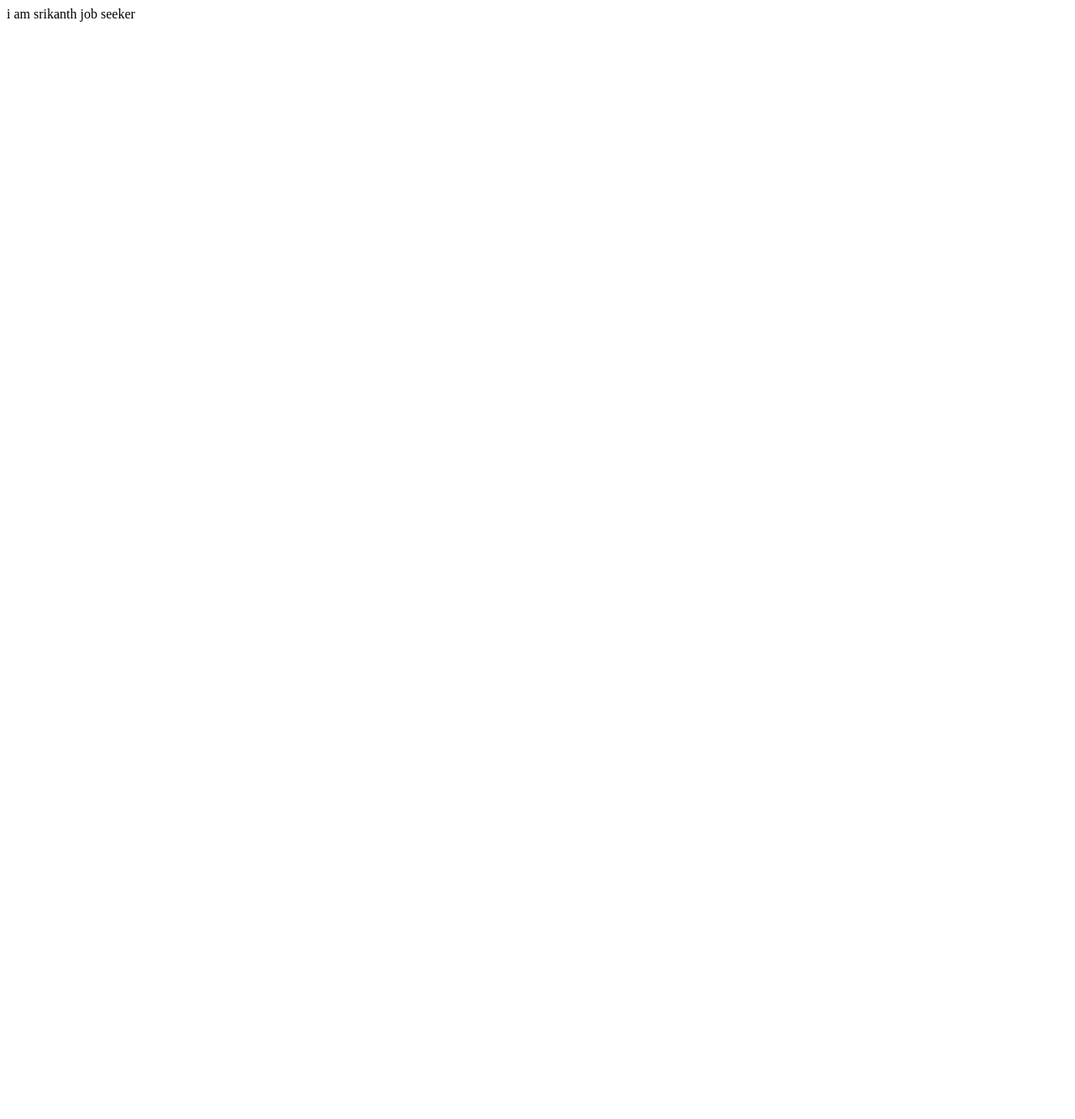
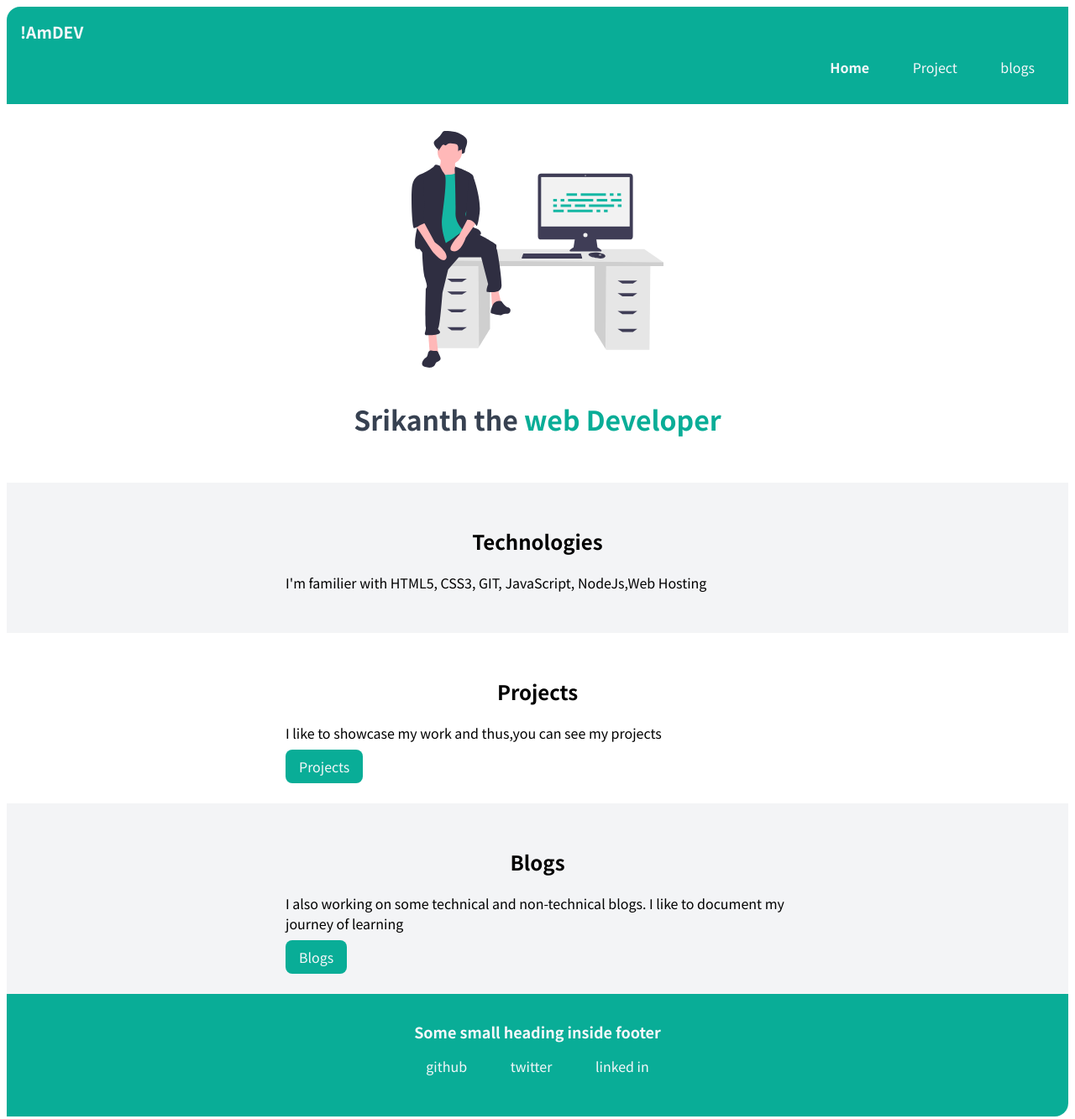
Before and after one commit to srikanthrepala/srikanth-portfolio, a plain HTML site: page index.html in a window 1280 px wide. Shown: the whole page at 84% size. Before the commit the page ends 800 px from the top, so only its background shows below. Drawn offline with Linux system fonts and the light colour scheme.

Commit message:
final commit:portfolio

```diff
--- a/index.html
+++ b/index.html
@@ -4,10 +4,68 @@
     <meta charset="UTF-8">
     <meta http-equiv="X-UA-Compatible" content="IE=edge">
     <meta name="viewport" content="width=device-width, initial-scale=1.0">
-    <title>srikanth potfolio</title>
+    <link rel="stylesheet" href="/styles.css">
+    <title>Srikanth | porfolio</title>
 </head>
 <body>
-    i am srikanth
-    job seeker
+    <nav class="navigation container">
+        <div class="nav-brand">!AmDEV</div>
+        <ul class="list-non-bullet nav-pills">
+            <li class="list-item-inline">
+                <a class="link link-active" href="/">Home</a>
+            </li>
+            <li class="list-item-inline">
+                <a class="link" href="/projects.html">Project</a>
+            </li>
+            <li class="list-item-inline">
+                <a class="link" href="/blogs.html">blogs</a>
+            </li>
+        </ul>
+    </nav>
+
+    <header class="hero">
+        <img class="hero-img" src="/images/hero.svg" alt="">
+        <h1 class="hero-heading">Srikanth the<span class="hero-inverted"> web Developer</span></h1>
+    </header>
+
+    <section class="section ow">
+        <div class="container-center">
+            <h1>Technologies</h1>
+            <p>I'm familier with HTML5, CSS3, GIT, JavaScript, NodeJs,Web Hosting</p>
+        </div>
+    </section>
+
+    <section class="section">
+        <div class="container-center">
+            <h1>Projects</h1>
+            <p>I like to showcase my work and thus,you can see my projects</p>
+
+            <a class="primary-link link" href="/projects.html">Projects</a>
+        </div>
+    </section>
+
+    <section class="section ow">
+        <div class="container-center">
+            <h1>Blogs</h1>
+            <p>I also working on some technical and non-technical blogs. I like to document my journey of learning</p>
+            <a class="primary-link link" href="/blogs.html">Blogs</a>
+        </div>
+
+    </section>
+
+    <footer class="footer">
+        <div class="footer-header">Some small heading inside footer</div>
+        <ul class="social-links list-non-bullet">
+            <li class="list-item-inline ">
+                <a class="link" href="/">github</a>
+            </li>
+            <li class="list-item-inline ">
+                <a href="/" class="link">twitter</a>
+            </li>
+            <li class="list-item-inline ">
+                <a href="/" class="link">linked in</a>
+            </li>
+        </ul>
+    </footer>
 </body>
 </html>
--- /dev/null
+++ b/styles.css
@@ -0,0 +1,138 @@
+@import url('https://fonts.googleapis.com/css2?family=Noto+Sans+JP:wght@400;700&display=swap');
+
+:root{
+    --primary-color:#09AD97;
+    --dark-gray:#374151;
+    --white:#f5f7fa;
+    --half-white:#F3F4F6;
+}
+
+body{
+    font-family: 'Noto Sans JP', sans-serif;
+}
+
+/* container */
+
+.container{
+    padding-left: 1rem;
+    padding-right: 1rem;
+}
+
+.container-center{
+    max-width: 600px;
+    margin: auto;
+}
+
+/* links */
+.link{
+    text-decoration: none;
+    padding: 0.5rem 1rem;
+}
+
+.primary-link{
+    background-color:var(--primary-color);
+    border-radius: 0.5rem;
+    color: var(--white);
+}
+
+.secondary-link{
+    color: var(--primary-color);
+    border-radius: 0.5rem;
+    border: 1px solid var(--primary-color);
+}
+
+hr{
+    margin:2rem 0rem;
+}
+
+/* lists */
+
+.list-non-bullet{
+    list-style: none;
+}
+
+.list-item-inline{
+    display: inline;
+    padding: 0rem 0.5rem;
+}
+
+/* nav */
+
+.navigation{
+    background-color: var(--primary-color);
+    color: var(--white);
+    padding: 1rem;
+    border-top-left-radius: 1rem;
+}
+
+.navigation .nav-brand{
+    font-weight: bold;
+    font-size: 1.2rem;
+}
+
+.navigation .link{
+    color: var(--white);
+}
+
+.navigation .nav-pills{
+    text-align: right;
+}
+
+.navigation .link-active{
+    font-weight: bold;
+}
+
+/* header */
+.hero{
+    padding: 2rem;
+}
+
+.hero .hero-img{
+    width: 300px;
+    display: block;
+    margin: auto;
+}
+
+.hero .hero-heading{
+    text-align: center;
+    color: var(--dark-gray);
+    padding-top: 1rem;
+}
+
+.hero .hero-heading .hero-inverted{
+    color: var(--primary-color);
+}
+
+/* section */
+.section{
+    padding: 2rem;
+}
+
+.section h1{
+    text-align: center;
+}
+.ow{
+    background-color: var(--half-white);
+}
+
+/* footer */
+.footer{
+    background-color: var(--primary-color);
+    padding: 2rem 0rem;
+    text-align: center;
+    color: var(--white);
+    border-bottom-right-radius: 1rem;
+}
+.footer .link{
+    color: var(--white);
+}
+
+.footer .footer-header{
+    font-weight: bold;
+    font-size: large;
+}
+
+.footer ul{
+    padding-inline-start: 0px;
+
+}
```
Also changed, not shown: blogs.html (added, +31 -0 lines), lib/components.html (added, +143 -0 lines), projects.html (added, +31 -0 lines), images/hero.svg (added).
